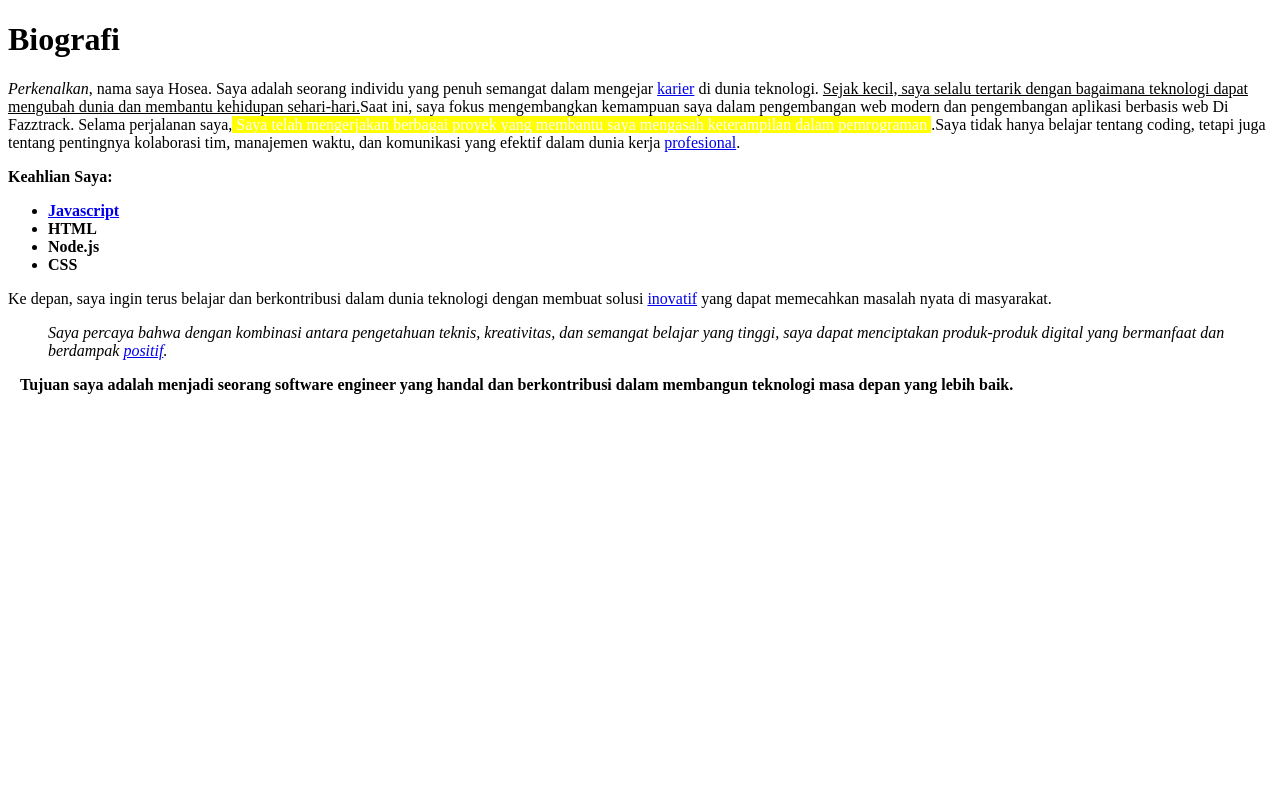
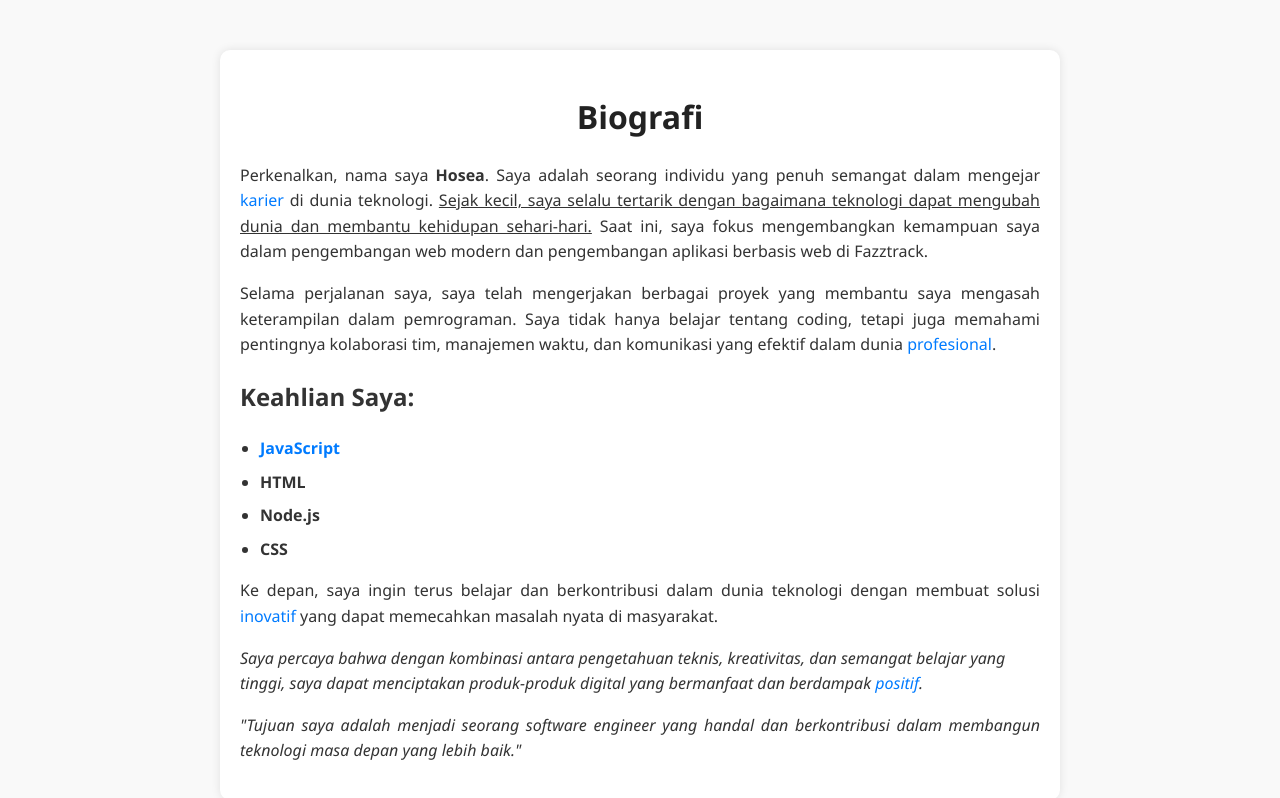
Before and after one commit to HN721/fgo24-css-basic, a website: page index.html in a window 1280 px wide. Drawn offline with Linux system fonts and the light colour scheme.

Commit message:
feat: add inline css

```diff
--- a/index.html
+++ b/index.html
@@ -1,28 +1,97 @@
 <!DOCTYPE html>
 <html lang="en">
-    <head>
-        <title>Portofolio</title>
-        <meta name="description" content="Portfolio Hosea, showcasing skills and future goals.">
-        <meta name="viewport" content="width=device-width, initial-scale=1.0">
-        <meta charset="UTF-8"/>
-    </head>
-    <body>
+<head>
+    <meta charset="UTF-8">
+    <meta name="viewport" content="width=device-width, initial-scale=1.0">
+    <meta name="description" content="Portfolio Hosea, showcasing skills and future goals.">
+    <title>Portfolio Hosea</title>
+    <style>
+        body {
+            font-family: 'Segoe UI', Tahoma, Geneva, Verdana, sans-serif;
+            margin: 0;
+            padding: 0;
+            line-height: 1.6;
+            background-color: #f9f9f9;
+            color: #333;
+        }
+        .container {
+            max-width: 800px;
+            margin: 50px auto;
+            padding: 20px;
+            background: #fff;
+            box-shadow: 0 0 10px rgba(0, 0, 0, 0.1);
+            border-radius: 10px;
+        }
+        h1 {
+            text-align: center;
+            font-size: 2rem;
+            margin-bottom: 20px;
+            color: #222;
+        }
+        p {
+            font-size: 1rem;
+            text-align: justify;
+            margin-bottom: 1em;
+        }
+        ul {
+            padding-left: 20px;
+            margin-bottom: 1em;
+        }
+        li {
+            margin-bottom: 8px;
+        }
+        a {
+            color: #007BFF;
+            text-decoration: none;
+        }
+        a:hover {
+            text-decoration: underline;
+        }
+        b {
+            font-weight: bold;
+        }
+        i {
+            display: block;
+            margin-top: 10px;
+            font-style: italic;
+        }
+    </style>
+</head>
+<body>
+    <div class="container">
         <h1>Biografi</h1>
-<script>
-    console.log("halo");
-</script>
-        <p ></p><i role="alert">Perkenalkan</i>, nama saya Hosea. Saya adalah seorang individu yang penuh semangat dalam mengejar <a href="./src/Karier.html">karier</a> di dunia teknologi. <u>Sejak kecil, saya selalu tertarik dengan bagaimana teknologi dapat mengubah dunia dan membantu kehidupan sehari-hari.</u>Saat ini, saya fokus mengembangkan kemampuan saya dalam pengembangan web modern dan pengembangan aplikasi berbasis web Di Fazztrack.
-        Selama perjalanan saya,<mark bgColor="black">
-            <font color="white" >Saya telah mengerjakan berbagai proyek yang membantu saya mengasah keterampilan dalam pemrograman</font>
-        </mark> .Saya tidak hanya belajar tentang coding, tetapi juga tentang pentingnya kolaborasi tim, manajemen waktu, dan komunikasi yang efektif dalam dunia kerja <a href="./src/Profesional.html">profesional</a>.</p>
-        <p ><strong>Keahlian Saya:</strong></p>
-        <ul >
-            <li><b><a href="./src/Javascript.html">Javascript</a></b></li>
+        <p>
+            Perkenalkan, nama saya <strong>Hosea</strong>. Saya adalah seorang individu yang penuh semangat dalam mengejar
+            <a href="./src/Karier.html">karier</a> di dunia teknologi.
+            <u>Sejak kecil, saya selalu tertarik dengan bagaimana teknologi dapat mengubah dunia dan membantu kehidupan sehari-hari.</u>
+            Saat ini, saya fokus mengembangkan kemampuan saya dalam pengembangan web modern dan pengembangan aplikasi berbasis web di Fazztrack.
+        </p>
+        <p>
+            Selama perjalanan saya, saya telah mengerjakan berbagai proyek yang membantu saya mengasah keterampilan dalam pemrograman.
+            Saya tidak hanya belajar tentang coding, tetapi juga memahami pentingnya kolaborasi tim, manajemen waktu, dan komunikasi yang efektif dalam dunia
+            <a href="./src/Profesional.html">profesional</a>.
+        </p>
+        <h2>Keahlian Saya:</h2>
+        <ul>
+            <li><b><a href="./src/Javascript.html">JavaScript</a></b></li>
             <li><b>HTML</b></li>
             <li><b>Node.js</b></li>
             <li><b>CSS</b></li>
         </ul>
-
-        <p align="justify">Ke depan, saya ingin terus belajar dan berkontribusi dalam dunia teknologi dengan membuat solusi <a href="./src/Inovatif.html">inovatif</a> yang dapat memecahkan masalah nyata di masyarakat. <i><ul>Saya percaya bahwa dengan kombinasi antara pengetahuan teknis, kreativitas, dan semangat belajar yang tinggi, saya dapat menciptakan produk-produk digital yang bermanfaat dan berdampak <a href="https://kbbi.kemdikbud.go.id/entri/positif">positif</a>.</ul></i> <b style="margin: 12px;">Tujuan saya adalah menjadi seorang software engineer yang handal dan berkontribusi dalam membangun teknologi masa depan yang lebih baik.</b></p>
-    </body>
+        <p>
+            Ke depan, saya ingin terus belajar dan berkontribusi dalam dunia teknologi dengan membuat solusi
+            <a href="./src/Inovatif.html">inovatif</a> yang dapat memecahkan masalah nyata di masyarakat.
+        </p>
+        <i>
+            Saya percaya bahwa dengan kombinasi antara pengetahuan teknis, kreativitas, dan semangat belajar yang tinggi,
+            saya dapat menciptakan produk-produk digital yang bermanfaat dan berdampak
+            <a href="https://kbbi.kemdikbud.go.id/entri/positif">positif</a>.
+        </i>
+        <p>
+          <i>
+            "Tujuan saya adalah menjadi seorang software engineer yang handal dan berkontribusi dalam membangun teknologi masa depan yang lebih baik."
+          </i>
+        </p>
+    </div>
+</body>
 </html>
--- /dev/null
+++ b/style.css
@@ -0,0 +1,14 @@
+/* body{
+    background-color:brown;
+} */
+h1{
+    text-align: center;
+    font-size:larger;
+    font-family: 'Segoe UI', Tahoma, Geneva, Verdana, sans-serif;
+}
+p{
+    font-family:'Lucida Sans', 'Lucida Sans Regular', 'Lucida Grande', 'Lucida Sans Unicode', Geneva, Verdana, sans-serif;
+    font-weight: 400;
+    font-size: medium;
+    text-align: justify;
+}
```
